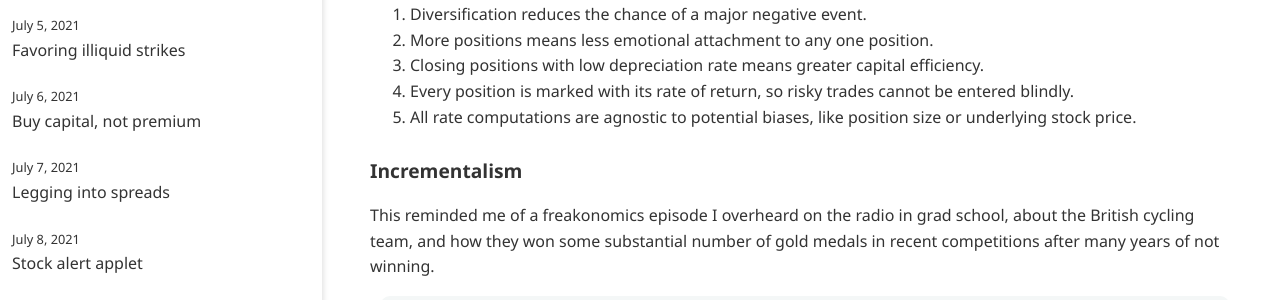
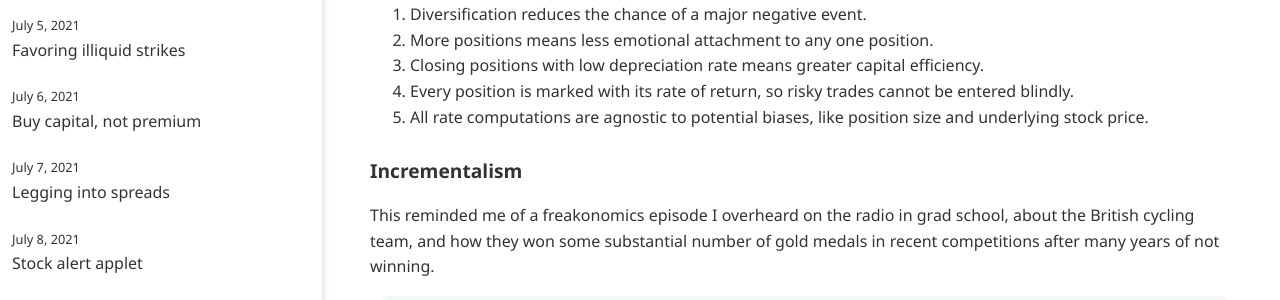
Before and after one commit to ansyblenetwork/aquietlife, a Jekyll site: the page built from _posts/2021-08-05-incrementalism.md, in a window 1280 px wide and 900 px high, scrolled down 443 px. Shown: the part 154-454 px from the top of the window. Built offline with Jekyll 4.4.1, drawn with Linux system fonts in a browser that asks for light colours.

Commit message:
Update 2021-08-05-incrementalism.md

```diff
--- a/_posts/2021-08-05-incrementalism.md
+++ b/_posts/2021-08-05-incrementalism.md
@@ -22,7 +22,7 @@ This management allows the account owner to open a much more diverse set of posi
 2. More positions means less emotional attachment to any one position.
 3. Closing positions with low depreciation rate means greater capital efficiency.
 4. Every position is marked with its rate of return, so risky trades cannot be entered blindly.
-5. All rate computations are agnostic to potential biases, like position size or underlying stock price.
+5. All rate computations are agnostic to potential biases, like position size and underlying stock price.
 
 ### Incrementalism
 
```
